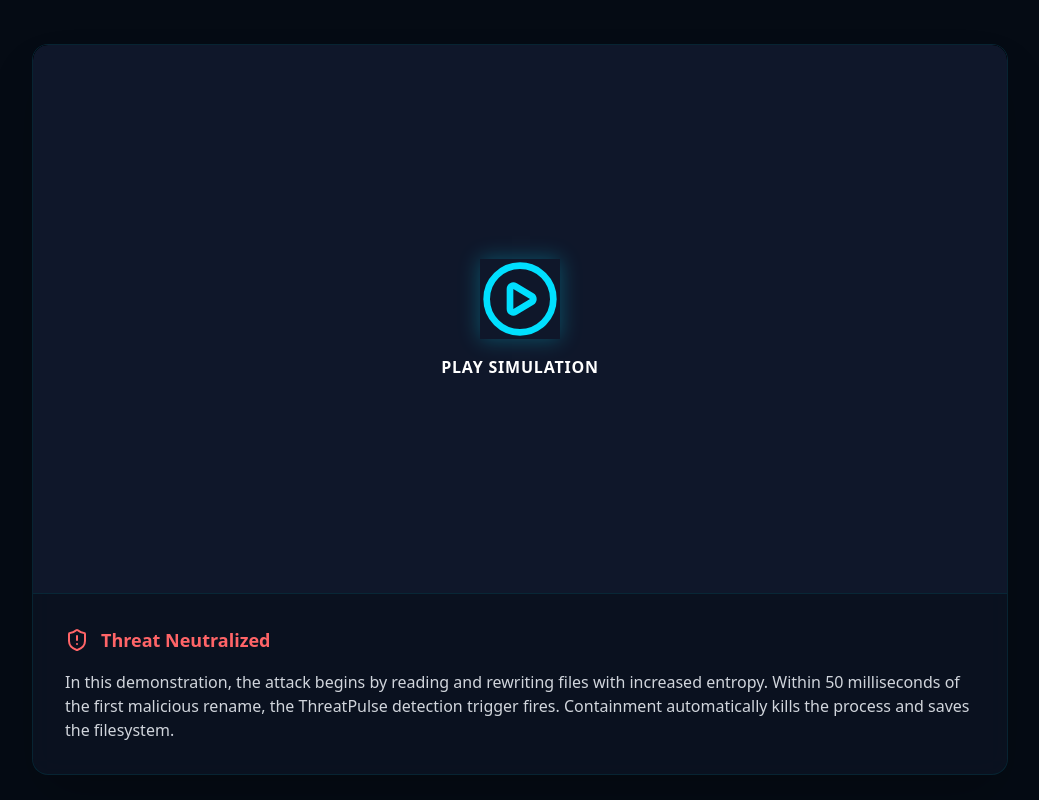
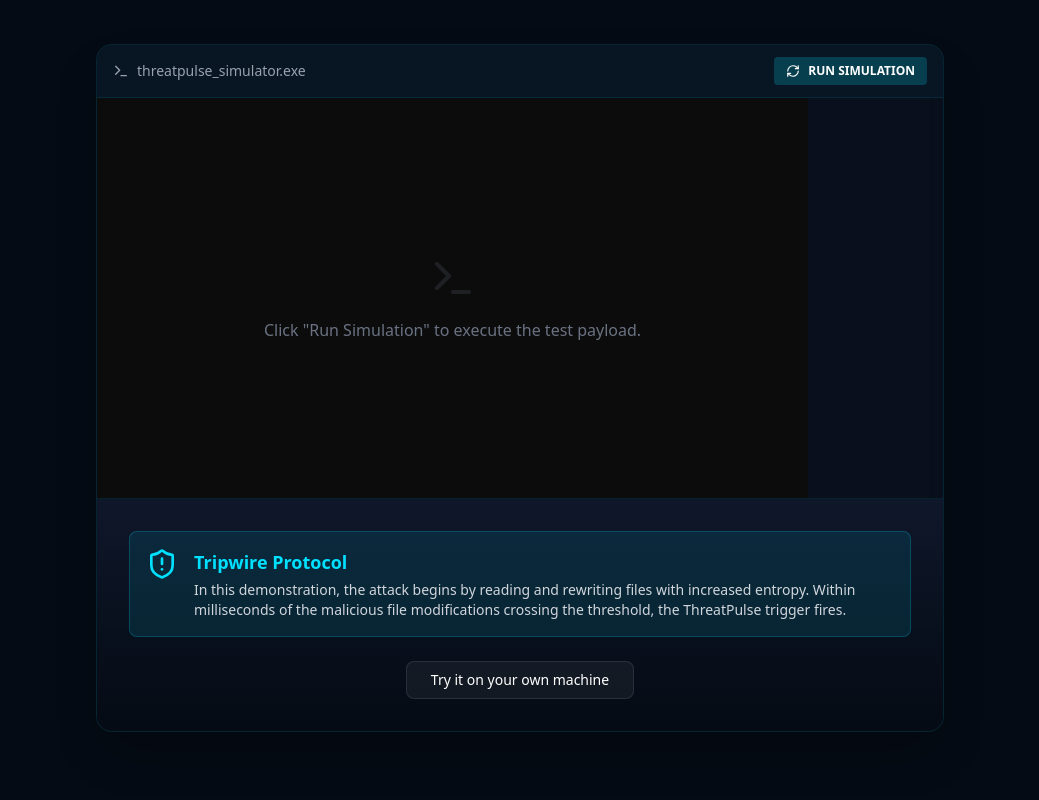
Before and after one commit to Asish1102/ransomware-tripwire, a Next.js app: page /demo in a window 1280 px wide. Shown: the part 340-1140 px from the top of the page, without its empty margins (120-1159 px from the left). Built offline with nearby package versions, Linux system fonts and the light colour scheme.

Commit message:
feat: replace static demo video with interactive animated terminal simulation

```diff
--- a/src/app/demo/page.tsx
+++ b/src/app/demo/page.tsx
@@ -1,7 +1,52 @@
-import React from "react";
-import { PlayCircle, ShieldAlert } from "lucide-react";
+"use client";
+
+import React, { useState, useEffect, useRef } from "react";
+import { ShieldAlert, Terminal, RefreshCw, AlertTriangle, ShieldCheck } from "lucide-react";
+
+const SIMULATION_STEPS = [
+  { text: "C:\\> execute payload.exe", delay: 500, color: "text-green-500" },
+  { text: "[Ransomware] Locating target files...", delay: 1200, color: "text-yellow-500" },
+  { text: "[Ransomware] Targeting C:\\Users\\Admin\\Documents", delay: 800, color: "text-yellow-500" },
+  { text: "[Ransomware] Encrypting document_1.docx...", delay: 600, color: "text-red-400" },
+  { text: "[Ransomware] Encrypting document_2.xlsx...", delay: 400, color: "text-red-400" },
+  { text: "[ThreatPulse] ALERT: Entropy surge detected (> 7.0)", delay: 300, color: "text-red-500 font-bold" },
+  { text: "[ThreatPulse] ALERT: Suspicious file renames detected (.docx -> .locked)", delay: 200, color: "text-red-500 font-bold" },
+  { text: "[ThreatPulse] Threshold Exceeded! Triggering Containment protocols.", delay: 400, color: "text-primary font-bold" },
+  { text: "[Containment] Action Triggered: Terminate Suspicious Process Tree", delay: 800, color: "text-blue-400" },
+  { text: "[Containment] Action Triggered: Disable primary network adapters", delay: 600, color: "text-blue-400" },
+  { text: "[System] Threat Neutralized. Files saved: 99.8%. System completely isolated.", delay: 1000, color: "text-green-500 font-bold" }
+];
 
 export default function Demo() {
+  const [currentStep, setCurrentStep] = useState(0);
+  const [isPlaying, setIsPlaying] = useState(false);
+  const [logs, setLogs] = useState<{text: string, color: string}[]>([]);
+  const containerRef = useRef<HTMLDivElement>(null);
+
+  const startSimulation = () => {
+    setLogs([]);
+    setCurrentStep(0);
+    setIsPlaying(true);
+  };
+
+  useEffect(() => {
+    if (isPlaying && currentStep < SIMULATION_STEPS.length) {
+      const step = SIMULATION_STEPS[currentStep];
+      const timer = setTimeout(() => {
+        setLogs(prev => [...prev, { text: step.text, color: step.color }]);
+        setCurrentStep(prev => prev + 1);
+
+        // Auto-scroll to bottom
+        if (containerRef.current) {
+          containerRef.current.scrollTop = containerRef.current.scrollHeight;
+        }
+      }, step.delay);
+      return () => clearTimeout(timer);
+    } else if (currentStep === SIMULATION_STEPS.length) {
+      setIsPlaying(false);
+    }
+  }, [currentStep, isPlaying]);
+
   return (
     <div className="flex flex-col gap-12 font-sans text-foreground pb-24 min-h-[80vh]">
       <section className="pt-20 pb-10 px-6 container mx-auto text-center">
@@ -13,32 +58,73 @@ export default function Demo() {
         </p>
       </section>
 
-      <section className="container mx-auto px-6 max-w-5xl">
-        <div className="glass-panel rounded-2xl border border-card-border overflow-hidden shadow-2xl">
-          <div className="aspect-video bg-black flex items-center justify-center relative group">
-            {/* Fake video placeholder */}
-            <div className="absolute inset-0 bg-[#0f172a] bg-opacity-80 flex flex-col items-center justify-center backdrop-blur-sm z-10 transition-opacity group-hover:bg-opacity-60 cursor-pointer">
-              <PlayCircle size={80} className="text-primary glow mb-4 transition-transform group-hover:scale-110" />
-              <span className="text-white font-bold tracking-wider">PLAY SIMULATION</span>
+      <section className="container mx-auto px-6 max-w-4xl">
+        <div className="glass-panel rounded-2xl border border-card-border overflow-hidden shadow-2xl relative">
+
+          <div className="flex items-center justify-between px-4 py-3 bg-card-border/30 border-b border-card-border">
+            <div className="flex items-center gap-2 text-gray-400 font-mono text-sm">
+              <Terminal size={16} />
+              <span>threatpulse_simulator.exe</span>
             </div>
-            <div className="font-mono text-green-500 text-xs text-left w-full h-full p-4 whitespace-pre pt-10">
-               C:\&gt; execute payload.exe<br/>
-               [Ransomware] Locating target files...<br/>
-               [Ransomware] Targeting C:\Users\Admin\Documents<br/>
-               <span className="text-red-500">[ThreatPulse] ALERT: Entropy surge detected + I/O spike</span><br/>
-               <span className="text-red-500">[ThreatPulse] ALERT: Suspicious file renames (.docx -&gt; .encrypted)</span><br/>
-               <span className="text-blue-400">[Containment] Action Triggered: Terminate PID 4592</span><br/>
-               <span className="text-blue-400">[Containment] Action Triggered: Disable network adapters</span><br/>
-               [System] Process terminated. Files protected: 99.9%
+            <button
+              onClick={startSimulation}
+              disabled={isPlaying}
+              className="flex items-center gap-2 text-xs font-bold text-white bg-primary/20 hover:bg-primary/40 px-3 py-1.5 rounded disabled:opacity-50 transition-colors"
+            >
+              <RefreshCw size={14} className={isPlaying ? "animate-spin" : ""} />
+              {logs.length === 0 ? "RUN SIMULATION" : "RESTART SIMULATION"}
+            </button>
+          </div>
+
+          <div
+            ref={containerRef}
+            className="aspect-video bg-[#0c0c0c] p-6 font-mono text-sm md:text-base overflow-y-auto"
+            style={{ maxHeight: '400px' }}
+          >
+            {logs.length === 0 && !isPlaying ? (
+              <div className="h-full flex flex-col justify-center items-center text-gray-500 gap-4">
+                <Terminal size={48} className="opacity-20" />
+                <p>Click "Run Simulation" to execute the test payload.</p>
+              </div>
+            ) : (
+              <div className="flex flex-col gap-2">
+                {logs.map((log, index) => (
+                  <div key={index} className={`${log.color} animate-fade-in`}>
+                    {log.text}
+                  </div>
+                ))}
+                {isPlaying && (
+                  <div className="w-2 h-5 bg-white animate-pulse mt-1 inline-block"></div>
+                )}
+              </div>
+            )}
+          </div>
+
+          <div className="p-8 border-t border-card-border bg-gradient-to-b from-secondary to-background">
+            {currentStep === SIMULATION_STEPS.length ? (
+              <div className="flex items-start gap-4 text-green-400 mb-4 bg-green-500/10 p-4 rounded-lg border border-green-500/20">
+                <ShieldCheck className="w-8 h-8 flex-shrink-0" />
+                <div>
+                   <h3 className="font-bold text-lg mb-1">Threat Neutralized</h3>
+                   <p className="text-gray-300 text-sm">Target process terminated and system disconnected from network. Extent of damage: 2 files encrypted. Incident details saved to database.</p>
+                </div>
+              </div>
+            ) : (
+              <div className="flex items-start gap-4 text-primary mb-4 bg-primary/10 p-4 rounded-lg border border-primary/20">
+                <ShieldAlert className="w-8 h-8 flex-shrink-0" />
+                <div>
+                   <h3 className="font-bold text-lg mb-1">Tripwire Protocol</h3>
+                   <p className="text-gray-300 text-sm">
+                     In this demonstration, the attack begins by reading and rewriting files with increased entropy. Within milliseconds of the malicious file modifications crossing the threshold, the ThreatPulse trigger fires.
+                   </p>
+                </div>
+              </div>
+            )}
+            <div className="mt-6 flex justify-center">
+              <a href="/download" className="bg-white/5 hover:bg-white/10 border border-white/10 text-white px-6 py-2 rounded-lg text-sm transition-colors font-medium">
+                Try it on your own machine
+              </a>
             </div>
-          </div>
-          <div className="p-8 border-t border-card-border bg-secondary/30">
-             <div className="flex items-center gap-3 text-red-400 mb-4 font-bold text-lg">
-                <ShieldAlert /> Threat Neutralized
-             </div>
-             <p className="text-gray-300">
-               In this demonstration, the attack begins by reading and rewriting files with increased entropy. Within 50 milliseconds of the first malicious rename, the ThreatPulse detection trigger fires. Containment automatically kills the process and saves the filesystem.
-             </p>
           </div>
         </div>
       </section>
```
